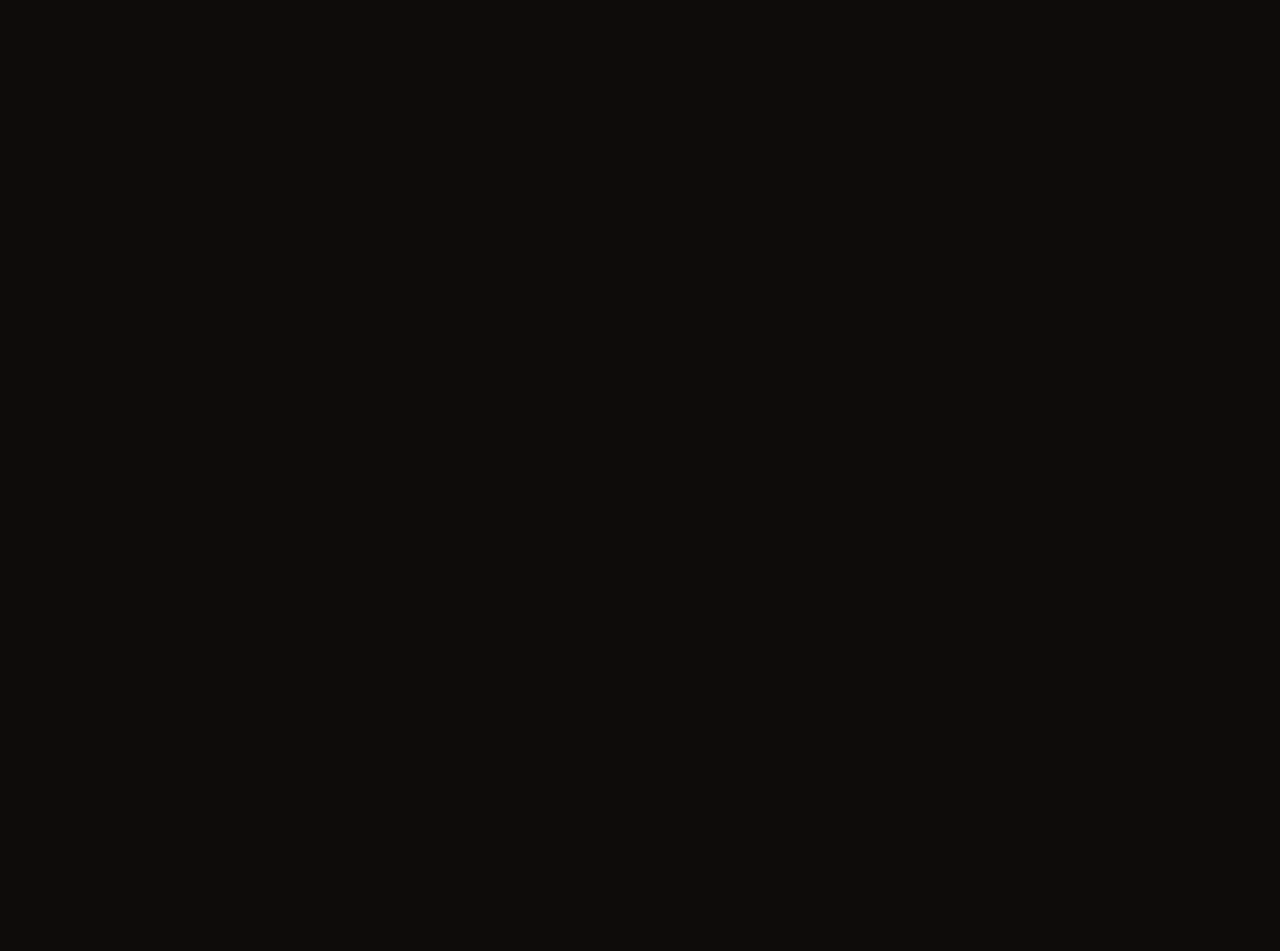
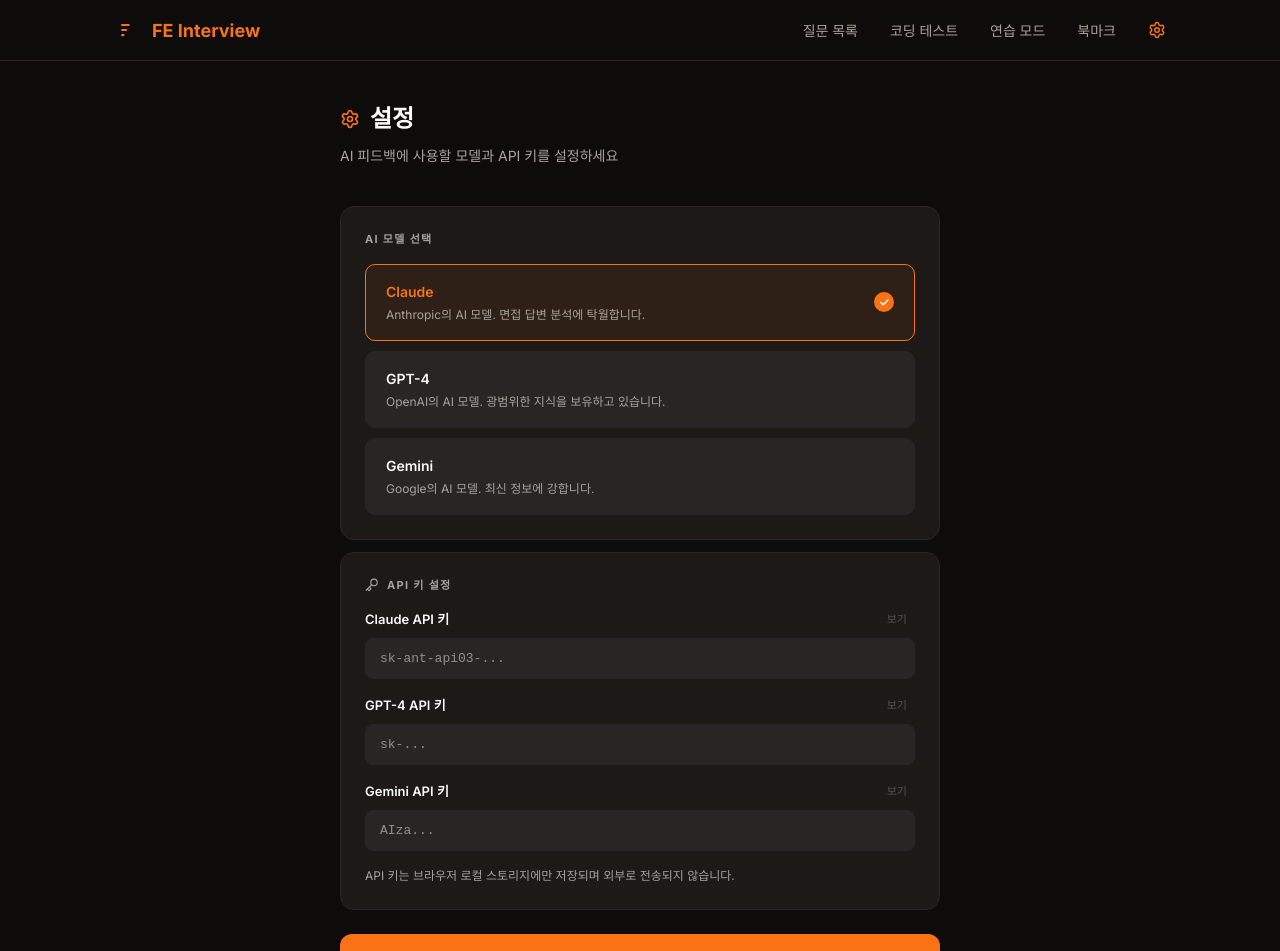
Before and after one commit to yoobilee/frontend-interview-prep, a React (Vite) app: page /settings in a window 1280 px wide. Before the commit this address had no page. Shown: the top 951 px of the page. Before the commit the page ends 800 px from the top, so only its background shows below. Built offline with nearby package versions, Linux system fonts and the light colour scheme.

Commit message:
feat: 설정 페이지 구현 - AI 모델 선택 및 API 키 관리

```diff
--- a/src/App.jsx
+++ b/src/App.jsx
@@ -7,6 +7,7 @@ import BookmarksPage from './pages/BookmarksPage'
 import QuestionDetailPage from './pages/QuestionDetailPage'
 import CodingTestPage from './pages/CodingTestPage'
 import CodingProblemPage from './pages/CodingProblemPage'
+import SettingsPage from './pages/SettingsPage'
 
 function App() {
   return (
@@ -19,6 +20,7 @@ function App() {
         <Route path="/questions/:id" element={<Layout><QuestionDetailPage /></Layout>} />
         <Route path="/coding" element={<Layout><CodingTestPage /></Layout>} />
         <Route path="/coding/:id" element={<Layout><CodingProblemPage /></Layout>} />
+        <Route path="/settings" element={<Layout><SettingsPage /></Layout>} />
       </Routes>
     </BrowserRouter>
   )
--- a/src/components/Layout.jsx
+++ b/src/components/Layout.jsx
@@ -1,4 +1,5 @@
 import { NavLink, useNavigate } from 'react-router-dom'
+import { Settings } from 'lucide-react'
 
 function Layout({ children }) {
   const navigate = useNavigate()
@@ -30,6 +31,7 @@ function Layout({ children }) {
               FE Interview
             </span>
           </div>
+          <div style={{ display: 'flex', alignItems: 'center', gap: '32px' }}>
             <nav style={{ display: 'flex', gap: '32px' }}>
               {[
                 { to: '/questions', label: '질문 목록' },
@@ -52,6 +54,17 @@ function Layout({ children }) {
                 </NavLink>
               ))}
             </nav>
+            <NavLink
+              to="/settings"
+              style={({ isActive }) => ({
+                color: isActive ? 'var(--point)' : 'var(--text-secondary)',
+                display: 'flex',
+                alignItems: 'center',
+              })}
+            >
+              <Settings size={18} />
+            </NavLink>
+          </div>
         </div>
       </header>
       <main style={{ maxWidth: '1100px', margin: '0 auto', padding: '40px 24px' }}>
--- /dev/null
+++ b/src/pages/SettingsPage.jsx
@@ -0,0 +1,242 @@
+import { useState, useEffect } from 'react'
+import { Settings, Key, Check } from 'lucide-react'
+
+const AI_MODELS = [
+  {
+    id: 'claude',
+    name: 'Claude',
+    description: 'Anthropic의 AI 모델. 면접 답변 분석에 탁월합니다.',
+    placeholder: 'sk-ant-api03-...',
+  },
+  {
+    id: 'gpt',
+    name: 'GPT-4',
+    description: 'OpenAI의 AI 모델. 광범위한 지식을 보유하고 있습니다.',
+    placeholder: 'sk-...',
+  },
+  {
+    id: 'gemini',
+    name: 'Gemini',
+    description: 'Google의 AI 모델. 최신 정보에 강합니다.',
+    placeholder: 'AIza...',
+  },
+]
+
+function SettingsPage() {
+  const [selectedModel, setSelectedModel] = useState(
+    localStorage.getItem('ai_model') || 'claude'
+  )
+  const [apiKeys, setApiKeys] = useState({
+    claude: localStorage.getItem('api_key_claude') || '',
+    gpt: localStorage.getItem('api_key_gpt') || '',
+    gemini: localStorage.getItem('api_key_gemini') || '',
+  })
+  const [saved, setSaved] = useState(false)
+  const [showKeys, setShowKeys] = useState({
+    claude: false,
+    gpt: false,
+    gemini: false,
+  })
+
+  const handleSave = () => {
+    localStorage.setItem('ai_model', selectedModel)
+    Object.entries(apiKeys).forEach(([model, key]) => {
+      localStorage.setItem(`api_key_${model}`, key)
+    })
+    setSaved(true)
+    setTimeout(() => setSaved(false), 2000)
+  }
+
+  const currentModel = AI_MODELS.find(m => m.id === selectedModel)
+  const hasApiKey = apiKeys[selectedModel]?.trim().length > 0
+
+  return (
+    <div style={{ maxWidth: '600px', margin: '0 auto' }}>
+
+      {/* 헤더 */}
+      <div style={{ marginBottom: '40px' }}>
+        <div style={{ display: 'flex', alignItems: 'center', gap: '10px', marginBottom: '8px' }}>
+          <Settings size={20} color='var(--point)' />
+          <h1 style={{ fontSize: '24px', fontWeight: 700, color: 'var(--text-primary)' }}>
+            설정
+          </h1>
+        </div>
+        <p style={{ fontSize: '14px', color: 'var(--text-secondary)' }}>
+          AI 피드백에 사용할 모델과 API 키를 설정하세요
+        </p>
+      </div>
+
+      {/* AI 모델 선택 */}
+      <div style={{
+        backgroundColor: 'var(--bg-surface)',
+        border: '1px solid var(--border)',
+        borderRadius: '14px',
+        padding: '24px',
+        marginBottom: '12px',
+      }}>
+        <p style={{
+          fontSize: '11px', fontWeight: 700,
+          color: 'var(--text-secondary)',
+          letterSpacing: '0.12em',
+          textTransform: 'uppercase',
+          marginBottom: '16px',
+        }}>
+          AI 모델 선택
+        </p>
+        <div style={{ display: 'flex', flexDirection: 'column', gap: '10px' }}>
+          {AI_MODELS.map(model => {
+            const isActive = selectedModel === model.id
+            const hasKey = apiKeys[model.id]?.trim().length > 0
+            return (
+              <button
+                key={model.id}
+                onClick={() => setSelectedModel(model.id)}
+                style={{
+                  display: 'flex',
+                  alignItems: 'center',
+                  justifyContent: 'space-between',
+                  padding: '16px 20px',
+                  borderRadius: '10px',
+                  border: `1px solid ${isActive ? 'var(--point)' : 'var(--border)'}`,
+                  backgroundColor: isActive ? 'rgba(249,115,22,0.08)' : 'var(--bg-elevated)',
+                  cursor: 'pointer',
+                  textAlign: 'left',
+                  transition: 'all 0.15s',
+                }}
+              >
+                <div>
+                  <div style={{ display: 'flex', alignItems: 'center', gap: '8px', marginBottom: '4px' }}>
+                    <p style={{
+                      fontSize: '14px', fontWeight: 600,
+                      color: isActive ? 'var(--point)' : 'var(--text-primary)',
+                    }}>
+                      {model.name}
+                    </p>
+                    {hasKey && (
+                      <span style={{
+                        fontSize: '10px', fontWeight: 600,
+                        color: '#22c55e',
+                        backgroundColor: 'rgba(34,197,94,0.1)',
+                        padding: '2px 8px',
+                        borderRadius: '999px',
+                        border: '1px solid rgba(34,197,94,0.3)',
+                      }}>
+                        키 등록됨
+                      </span>
+                    )}
+                  </div>
+                  <p style={{ fontSize: '12px', color: 'var(--text-secondary)' }}>
+                    {model.description}
+                  </p>
+                </div>
+                <div style={{
+                  width: '20px', height: '20px',
+                  borderRadius: '50%',
+                  border: `2px solid ${isActive ? 'var(--point)' : 'var(--border)'}`,
+                  backgroundColor: isActive ? 'var(--point)' : 'transparent',
+                  display: 'flex', alignItems: 'center', justifyContent: 'center',
+                  flexShrink: 0,
+                  transition: 'all 0.15s',
+                }}>
+                  {isActive && <Check size={11} color='#fff' strokeWidth={3} />}
+                </div>
+              </button>
+            )
+          })}
+        </div>
+      </div>
+
+      {/* API 키 입력 */}
+      <div style={{
+        backgroundColor: 'var(--bg-surface)',
+        border: '1px solid var(--border)',
+        borderRadius: '14px',
+        padding: '24px',
+        marginBottom: '24px',
+      }}>
+        <div style={{ display: 'flex', alignItems: 'center', gap: '8px', marginBottom: '16px' }}>
+          <Key size={14} color='var(--text-secondary)' />
+          <p style={{
+            fontSize: '11px', fontWeight: 700,
+            color: 'var(--text-secondary)',
+            letterSpacing: '0.12em',
+            textTransform: 'uppercase',
+          }}>
+            API 키 설정
+          </p>
+        </div>
+
+        {AI_MODELS.map(model => (
+          <div key={model.id} style={{ marginBottom: '16px' }}>
+            <div style={{ display: 'flex', alignItems: 'center', justifyContent: 'space-between', marginBottom: '8px' }}>
+              <label style={{ fontSize: '13px', fontWeight: 600, color: 'var(--text-primary)' }}>
+                {model.name} API 키
+              </label>
+              <button
+                onClick={() => setShowKeys(prev => ({ ...prev, [model.id]: !prev[model.id] }))}
+                style={{
+                  fontSize: '11px',
+                  color: 'var(--text-muted)',
+                  background: 'transparent',
+                  border: 'none',
+                  cursor: 'pointer',
+                  padding: '2px 8px',
+                }}
+              >
+                {showKeys[model.id] ? '숨기기' : '보기'}
+              </button>
+            </div>
+            <input
+              type={showKeys[model.id] ? 'text' : 'password'}
+              placeholder={model.placeholder}
+              value={apiKeys[model.id]}
+              onChange={e => setApiKeys(prev => ({ ...prev, [model.id]: e.target.value }))}
+              style={{
+                width: '100%',
+                padding: '10px 14px',
+                backgroundColor: 'var(--bg-elevated)',
+                border: `1px solid ${apiKeys[model.id] ? 'var(--point)' : 'var(--border)'}`,
+                borderRadius: '8px',
+                fontSize: '13px',
+                color: 'var(--text-primary)',
+                outline: 'none',
+                fontFamily: 'monospace',
+                boxSizing: 'border-box',
+                transition: 'border-color 0.15s',
+              }}
+            />
+          </div>
+        ))}
+
+        <p style={{ fontSize: '12px', color: 'var(--text-secondary)', marginTop: '8px' }}>
+          API 키는 브라우저 로컬 스토리지에만 저장되며 외부로 전송되지 않습니다.
+        </p>
+      </div>
+
+      {/* 저장 버튼 */}
+      <button
+        onClick={handleSave}
+        style={{
+          width: '100%',
+          padding: '16px',
+          backgroundColor: saved ? '#22c55e' : 'var(--point)',
+          color: '#fff',
+          border: 'none',
+          borderRadius: '12px',
+          fontSize: '15px',
+          fontWeight: 700,
+          cursor: 'pointer',
+          transition: 'background-color 0.3s',
+          display: 'flex',
+          alignItems: 'center',
+          justifyContent: 'center',
+          gap: '8px',
+        }}
+      >
+        {saved ? <><Check size={16} /> 저장됨</> : '설정 저장'}
+      </button>
+    </div>
+  )
+}
+
+export default SettingsPage
```
Lines whose indentation alone changed are shown as unchanged.
